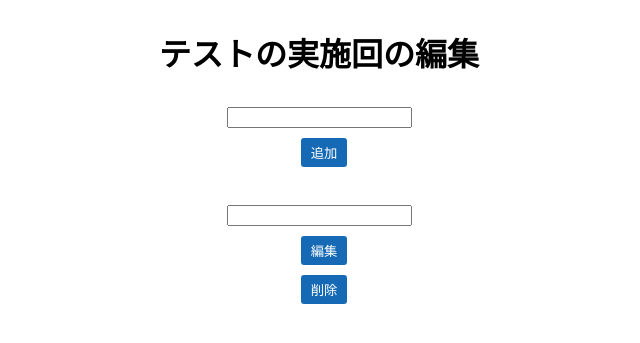
After one commit to sasahara08/result_management, a Python web app: template templates/test_number_edit .html in a window 1280 px wide. The commit adds this page. Shown: the top 343 px of the page, without its empty margins (321-961 px from the left). Run offline with Jinja, Linux system fonts and the light colour scheme; the template is opened without the code that fills it, so the values that code supplies are empty.

Commit message:
cssリンク名を変更しました

```diff
--- a/templates/select_score.html
+++ b/templates/select_score.html
@@ -3,7 +3,7 @@
 <head>
     <meta charset="UTF-8">
     <meta name="viewport" content="width=device-width, initial-scale=1.0">
-    <link rel="stylesheet" href="/成績編集.css">
+    <link rel="stylesheet" href="/select_score.css">
     <title>成績の編集</title>
 </head>
 <body>
--- /dev/null
+++ b/templates/test_number_edit .css
@@ -0,0 +1,39 @@
+/* フォーム全体を中央揃えに設定 */
+.center-form {
+    display: flex;
+    flex-direction: column;
+    align-items: center;
+    justify-content: center;
+}
+
+/* .form-row内の要素を中央揃えに設定 */
+.form-row {
+    display: flex;
+    align-items: center;
+    justify-content: center;
+    gap: 10px; /* 間隔を適宜調整 */
+}
+
+/* ボタンのスタイル */
+button {
+    margin-left: 10px;
+    padding: 5px 10px;
+    border: none;
+    background-color: #166ab5;
+    color: #fff;
+    border-radius: 3px;
+    cursor: pointer;
+}
+
+button:hover {
+    background-color: #145a91;
+}
+
+/* flexboxを利用して要素を縦に並べる */
+div {
+    display: flex;
+    flex-direction: column;
+    align-items: center;
+    gap: 10px;
+    /* 間隔を調整 */
+}
--- /dev/null
+++ b/templates/test_number_edit .html
@@ -0,0 +1,20 @@
+<!DOCTYPE html>
+<html lang="ja">
+<head>
+    <meta charset="UTF-8">
+    <meta name="viewport" content="width=device-width, initial-scale=1.0">
+    <link rel="stylesheet" href="test_number_edit .css">
+    <title>テストの実施回の編集</title>
+</head>
+<body>
+    <div style="text-align: center;">
+     <h1>テストの実施回の編集</h1>
+     <input type="text" name="name" id="name">
+     <button onclick="location.href='URL'">追加</button>
+     <br>
+     <input type="text" name="name" id="name">
+     <button onclick="location.href='URL'">編集</button>
+     <button onclick="location.href='URL'">削除</button>
+    </div>
+</body>
+</html>
```
Also changed, not shown: templates/select_score.css (added, +46 -0 lines).
